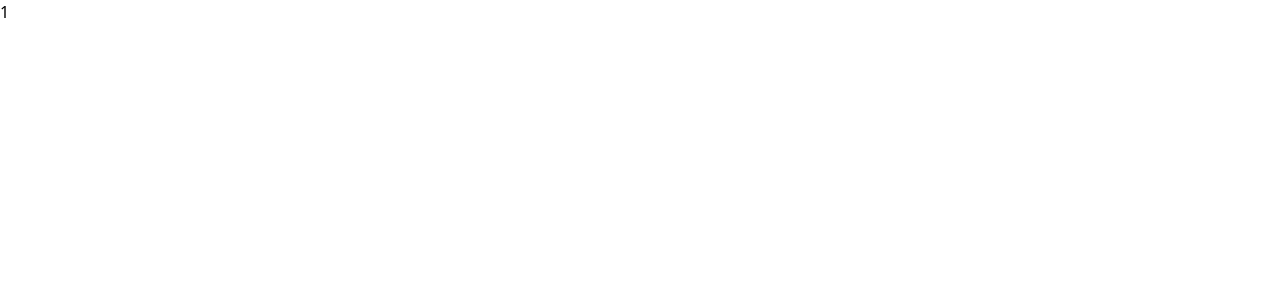
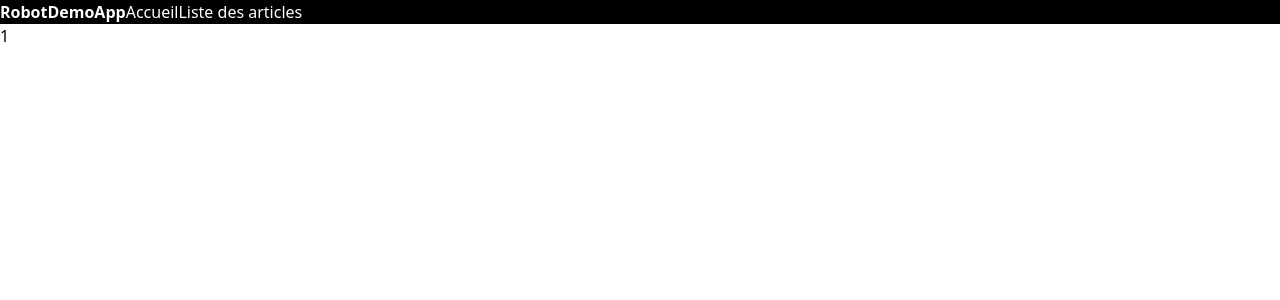
Before and after one commit to Siv-tspab/web-atrio-test, a React (Vite) app: page /articles/1 in a window 1280 px wide. Shown: the top 300 px of the page. Built offline with nearby package versions, Linux system fonts and the light colour scheme.

Commit message:
ADD: style to the nav

```diff
--- a/src/Components/Nav/Nav.tsx
+++ b/src/Components/Nav/Nav.tsx
@@ -1,7 +1,21 @@
+import { Link } from "react-router-dom";
 
 export default function Nav() {
     return (
-        <header>
+        <header className="flex bg-black text-white">
+            <h1 className="nav-link font-semibold">RobotDemoApp</h1>
+            <ul className="flex">
+                <li className="nav-link">
+                    <Link to="/">
+                        Accueil
+                    </Link>
+                </li>
+                <li className="nav-link">
+                    <Link to="/articles">
+                        Liste des articles
+                    </Link>
+                </li>
+            </ul>
         </header>
     )
 }
```
